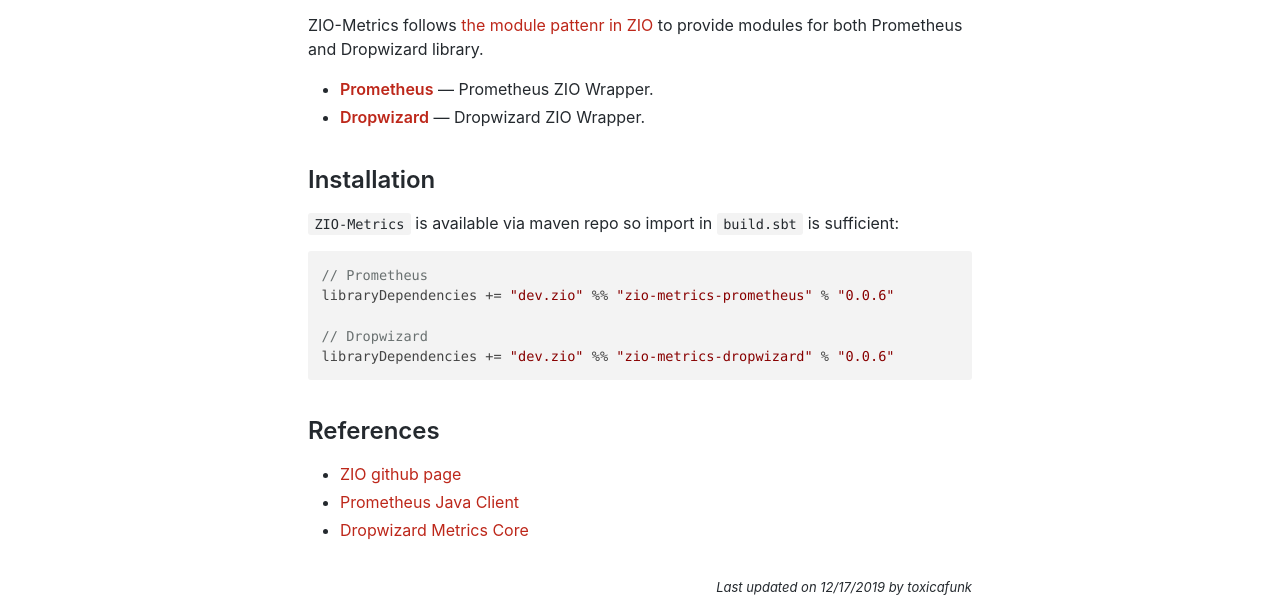
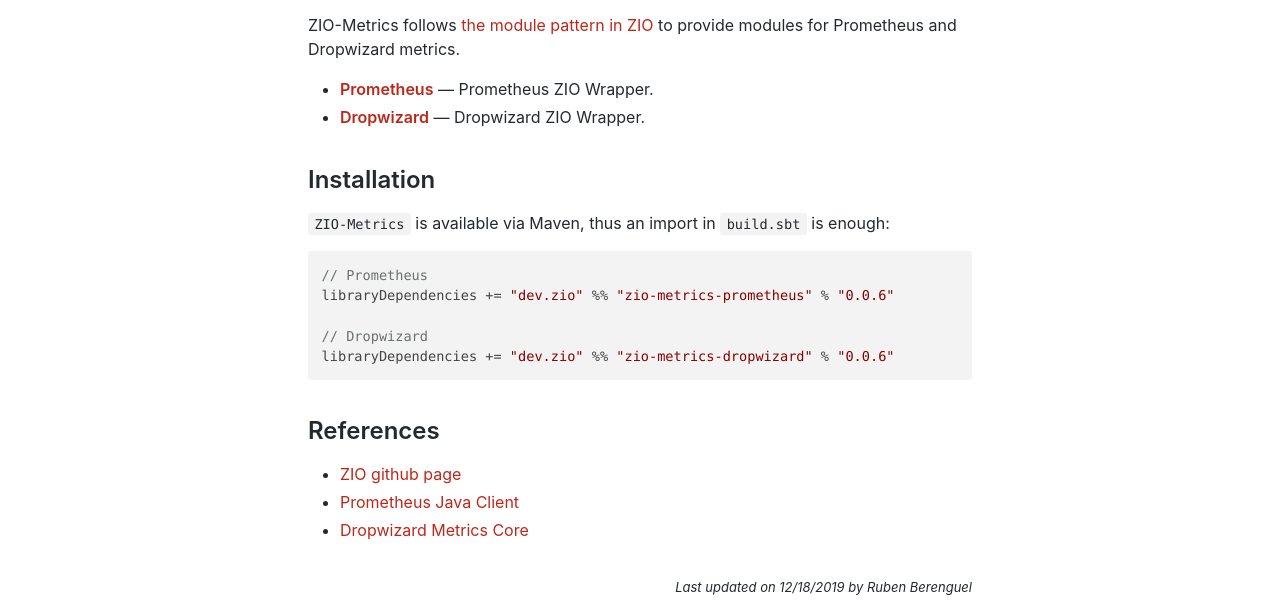
Before and after one commit to zio/zio-metrics-legacy, a plain HTML site: page docs/essentials/essentials_index.html in a window 1280 px wide. Shown: the part 285-900 px from the top of the page. Drawn offline with nearby package versions, Linux system fonts and the light colour scheme; some packages are replaced by stand-ins of ours; files that its build step writes are made by us from their sources; a script that the page names is missing; files whose address does not match are found by name.

Commit message:
Deploy website
Deploy website version based on fe5af4e446b78cd3913cf81a982b6998a1518565

```diff
--- a/docs/essentials/essentials_index.html
+++ b/docs/essentials/essentials_index.html
@@ -65,15 +65,14 @@
 performant purely functional manner.</p>
 <p><code>If it can affect your code's business value, measure it.</code> -- Coda Hale</p>
 <p><code>In order to know how well our *code* is generating *business value*, we need *metrics*</code> -- also Coda Hale</p>
-<p>ZIO-Metrics follows <a href="https://zio.dev/docs/howto/howto_use_module_pattern">the module pattenr in
-ZIO</a> to provide modules for
-both Prometheus and Dropwizard library.</p>
+<p>ZIO-Metrics follows <a href="https://zio.dev/docs/howto/howto_use_module_pattern">the module pattern in
+ZIO</a> to provide modules for Prometheus and Dropwizard metrics.</p>
 <ul>
 <li><strong><a href="/zio-metrics/docs/essentials/essentials_files">Prometheus</a></strong> — Prometheus ZIO Wrapper.</li>
 <li><strong><a href="/zio-metrics/docs/essentials/essentials_sockets">Dropwizard</a></strong> — Dropwizard ZIO Wrapper.</li>
 </ul>
 <h2><a class="anchor" aria-hidden="true" id="installation"></a><a href="#installation" aria-hidden="true" class="hash-link"><svg class="hash-link-icon" aria-hidden="true" height="16" version="1.1" viewBox="0 0 16 16" width="16"><path fill-rule="evenodd" d="M4 9h1v1H4c-1.5 0-3-1.69-3-3.5S2.55 3 4 3h4c1.45 0 3 1.69 3 3.5 0 1.41-.91 2.72-2 3.25V8.59c.58-.45 1-1.27 1-2.09C10 5.22 8.98 4 8 4H4c-.98 0-2 1.22-2 2.5S3 9 4 9zm9-3h-1v1h1c1 0 2 1.22 2 2.5S13.98 12 13 12H9c-.98 0-2-1.22-2-2.5 0-.83.42-1.64 1-2.09V6.25c-1.09.53-2 1.84-2 3.25C6 11.31 7.55 13 9 13h4c1.45 0 3-1.69 3-3.5S14.5 6 13 6z"></path></svg></a>Installation</h2>
-<p><code>ZIO-Metrics</code> is available via maven repo so import in <code>build.sbt</code> is sufficient:</p>
+<p><code>ZIO-Metrics</code> is available via Maven, thus an import in <code>build.sbt</code> is enough:</p>
 <pre><code class="hljs css language-scala"><span class="hljs-comment">// Prometheus</span>
 libraryDependencies += <span class="hljs-string">"dev.zio"</span> %% <span class="hljs-string">"zio-metrics-prometheus"</span> % <span class="hljs-string">"0.0.6"</span>
 
@@ -86,7 +85,7 @@
 <li><a href="https://github.com/prometheus/client_java">Prometheus Java Client</a></li>
 <li><a href="https://metrics.dropwizard.io/4.0.0/manual/core.html">Dropwizard Metrics Core</a></li>
 </ul>
-</span></div></article></div><div class="docLastUpdate"><em>Last updated on 12/17/2019 by toxicafunk</em></div><div class="docs-prevnext"><a class="docs-next button" href="/zio-metrics/docs/essentials/essentials_files"><span>Prometheus ZIO Wrapper</span><span class="arrow-next"> →</span></a></div></div></div><nav class="onPageNav"><ul class="toc-headings"><li><a href="#installation">Installation</a></li><li><a href="#references">References</a></li></ul></nav></div><footer class="nav-footer" id="footer"><section><div><div class="gitter-open-chat-button">Open Chat</div><script type="text/javascript">
+</span></div></article></div><div class="docLastUpdate"><em>Last updated on 12/18/2019 by Ruben Berenguel</em></div><div class="docs-prevnext"><a class="docs-next button" href="/zio-metrics/docs/essentials/essentials_files"><span>Prometheus ZIO Wrapper</span><span class="arrow-next"> →</span></a></div></div></div><nav class="onPageNav"><ul class="toc-headings"><li><a href="#installation">Installation</a></li><li><a href="#references">References</a></li></ul></nav></div><footer class="nav-footer" id="footer"><section><div><div class="gitter-open-chat-button">Open Chat</div><script type="text/javascript">
         ((window.gitter = {}).chat = {}).options = {
           showChatByDefault: false,
           activationElement: '.gitter-open-chat-button',
```
